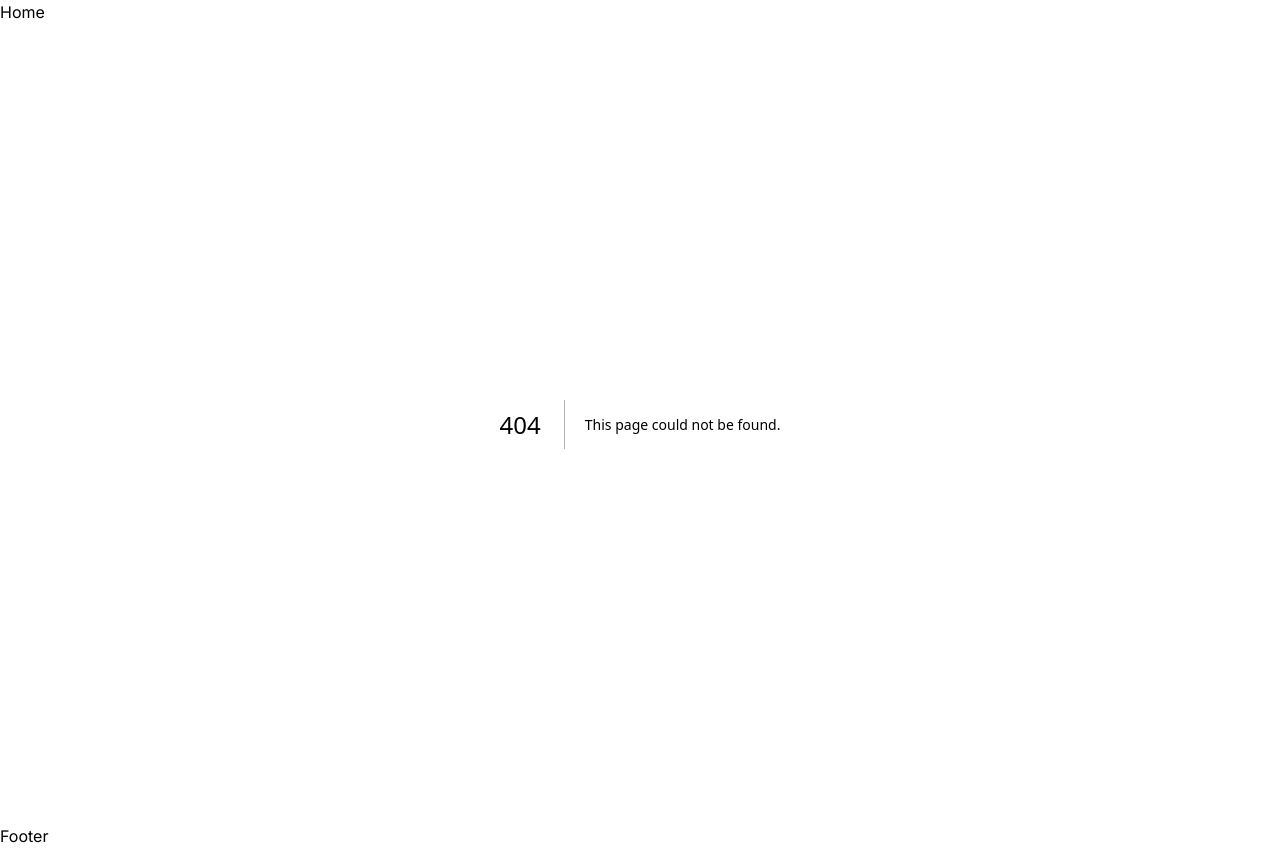
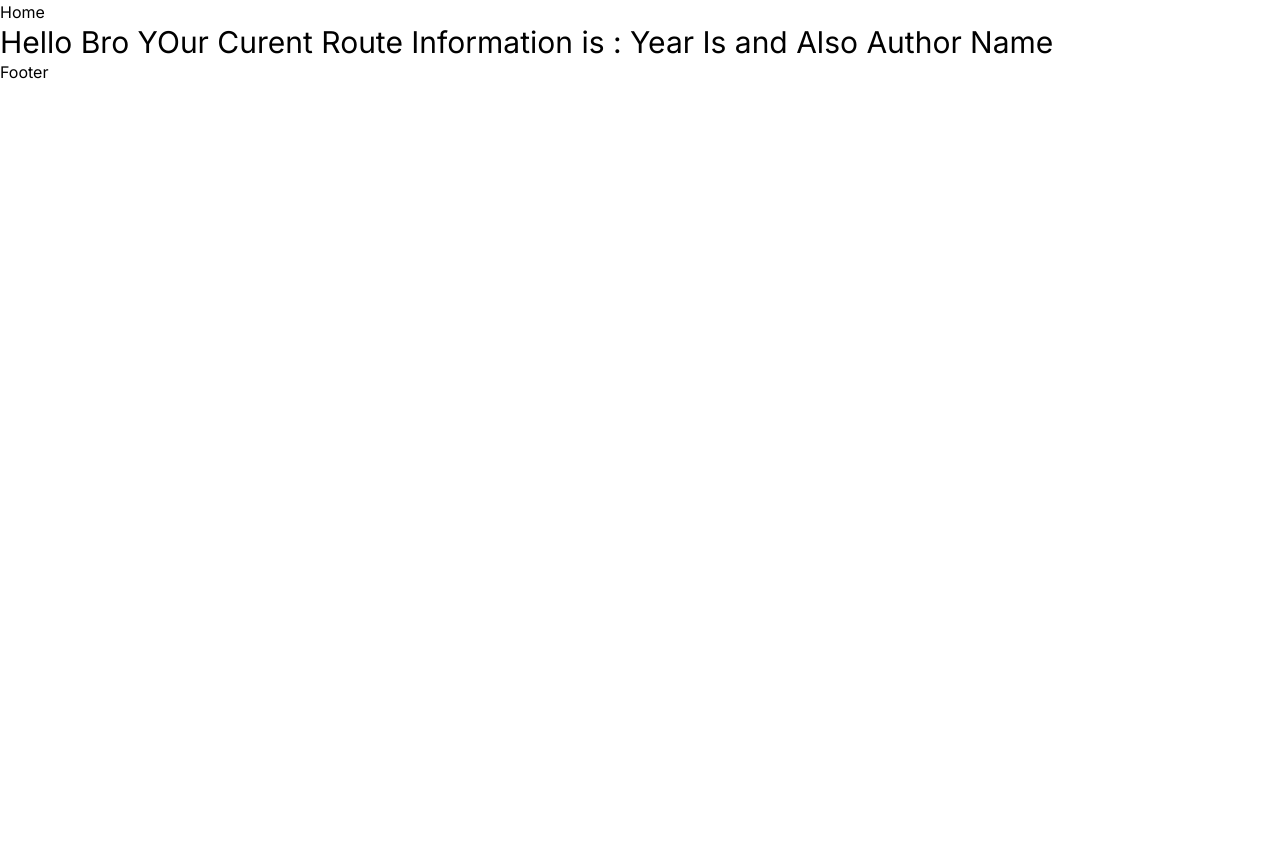
Before and after one commit to UniqueCoderRihan/My-Hot-Next-Js, a Next.js app: page /news in a window 1280 px wide. Before the commit this address had no page. After the commit the page ends 800 px from the top, so only its background shows below. Built offline with nearby package versions, Linux system fonts and the light colour scheme.

Commit message:
catch-all Segments and template

```diff
--- /dev/null
+++ b/src/app/news/[...segments]/page.js
@@ -0,0 +1,13 @@
+import React from 'react';
+
+const page = ({params}) => {
+    console.log(params.segments);
+    const [year,author] = params.segments;
+    return (
+        <div>
+            <h2 className="text-3xl">Hello Bro YOur Curent Route Information is : Year Is {year} and Also Author Name {author}  </h2>
+        </div>
+    );
+};
+
+export default page;
--- /dev/null
+++ b/src/app/news/page.js
@@ -0,0 +1,11 @@
+import React from 'react';
+
+const NewsPage = () => {
+    return (
+        <div>
+            <h3 className="text-2xl">This is Catch all News</h3>
+        </div>
+    );
+};
+
+export default NewsPage;
```
